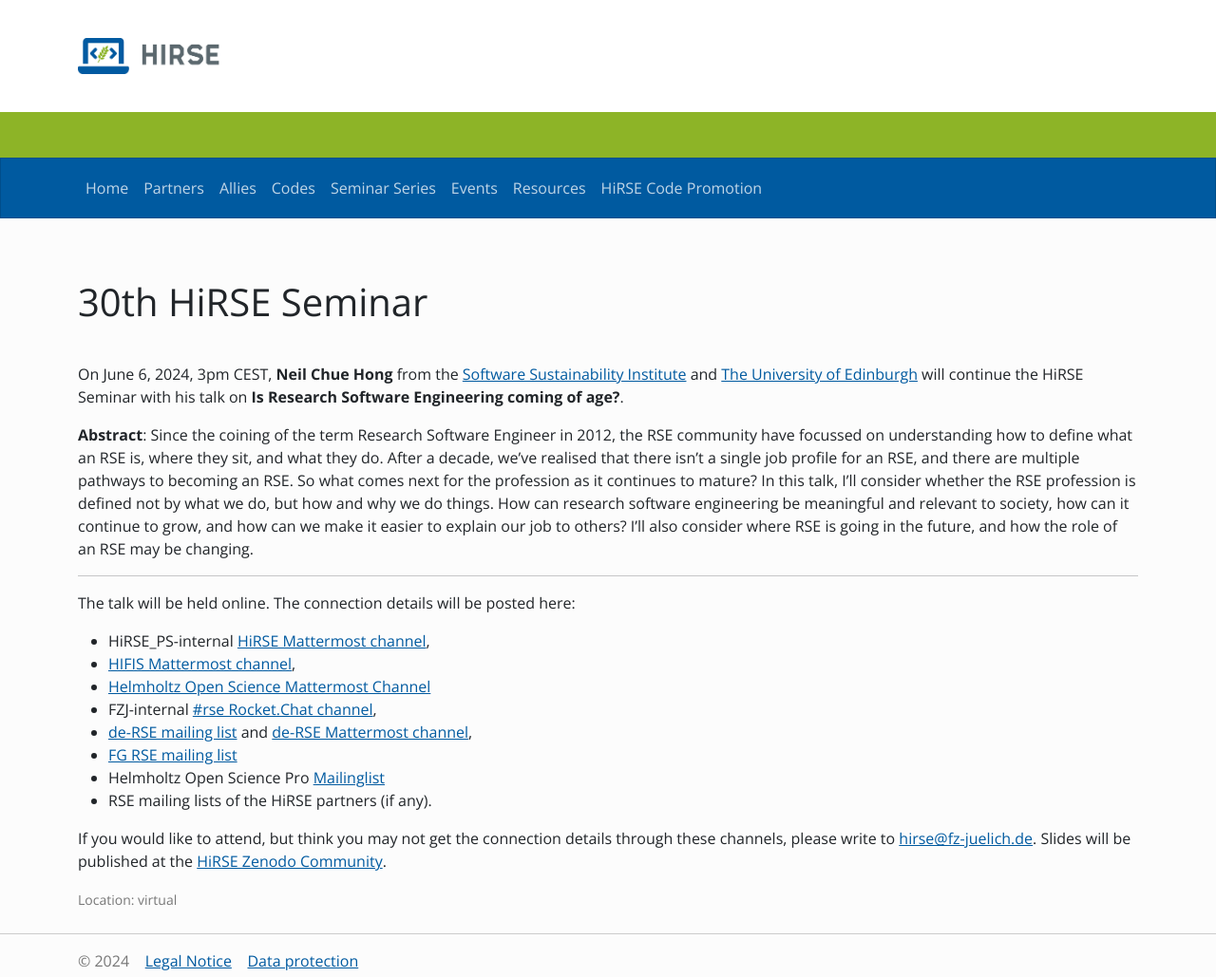
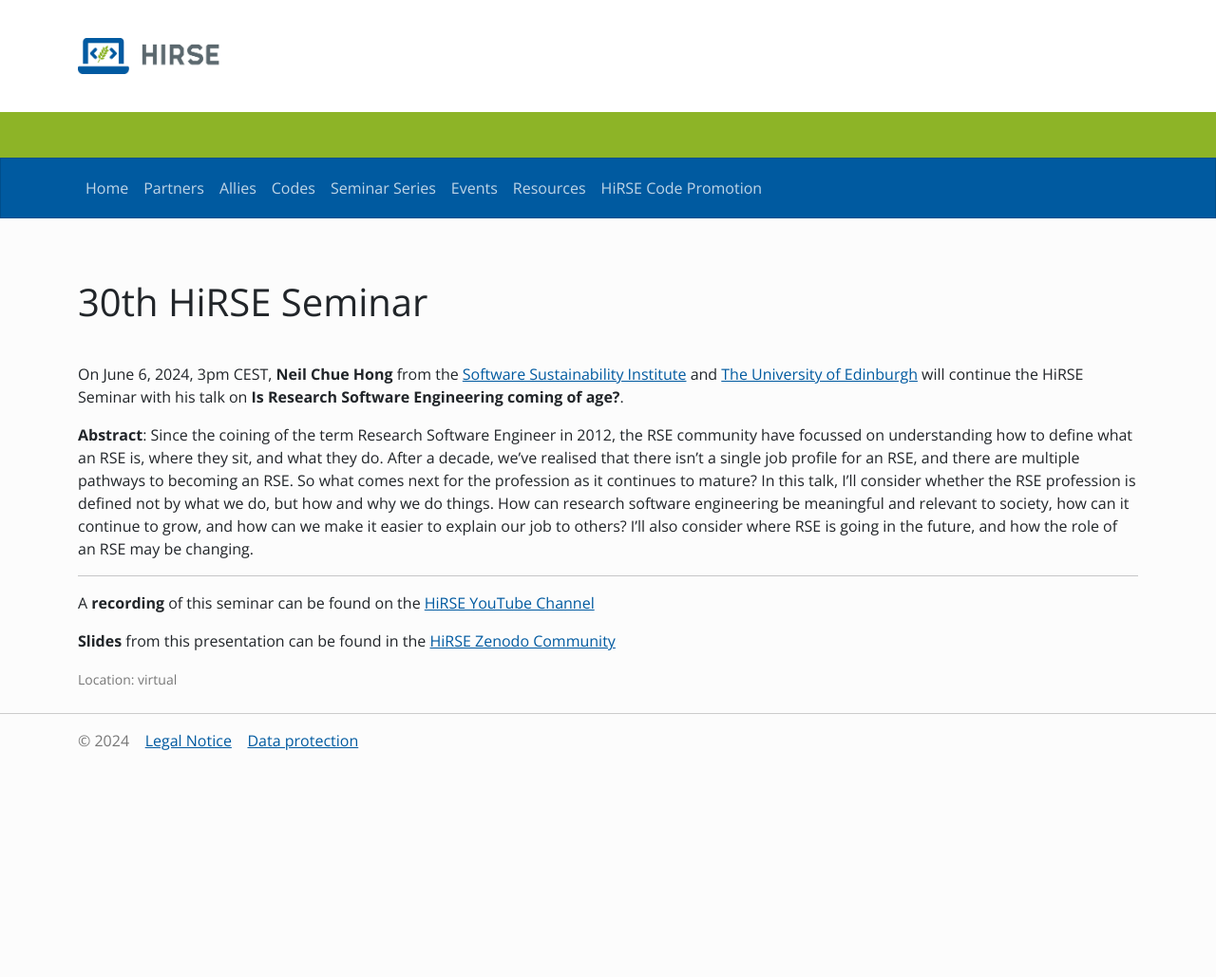
Before and after one commit to Helmholtz-HiRSE/helmholtz-hirse.github.io, a Jekyll site: the page built from _series/2024_06_06-seminar_30.md, in a window 1280 px wide. Shown: the whole page at 95% size. Built offline with Jekyll 4.4.1, drawn with Linux system fonts in a browser that asks for light colours; nearby versions of some CDN libraries; after the commit the page ends 900 px from its top, so only the background shows below that.

Commit message:
Update 2024_06_06-seminar_30.md

```diff
--- a/_series/2024_06_06-seminar_30.md
+++ b/_series/2024_06_06-seminar_30.md
@@ -14,16 +14,6 @@
 
 
 ***
+A **recording** of this seminar can be found on the [HiRSE YouTube Channel](https://www.youtube.com/watch?v=o74ScwEDnQ4)
 
-The talk will be held online. The connection details will be posted here:
-
-* HiRSE_PS-internal [HiRSE Mattermost channel](https://mattermost.hzdr.de/hirse),
-* [HIFIS Mattermost channel](https://mattermost.hzdr.de/hifis),
-* [Helmholtz Open Science Mattermost Channel](https://mattermost.hzdr.de/open-science)
-* FZJ-internal [#rse Rocket.Chat channel](https://chat.fz-juelich.de/channel/rse),
-* [de-RSE mailing list](https://de-rse.org/de/join.html) and [de-RSE Mattermost channel](https://chat.gwdg.de/channel/derse),
-* [FG RSE mailing list](https://fg-rse.gi.de/weiteres/mailingliste)
-* Helmholtz Open Science Pro [Mailinglist](https://os.helmholtz.de/en/newsroom/mailing-list/)
-* RSE mailing lists of the HiRSE partners (if any).
-
-If you would like to attend, but think you may not get the connection details through these channels, please write to [hirse@fz-juelich.de](mailto:hirse@fz-juelich.de). Slides will be published at the [HiRSE Zenodo Community](https://zenodo.org/communities/hirse/).
+**Slides** from this presentation can be found in the [HiRSE Zenodo Community](https://zenodo.org/records/11580329)
```
